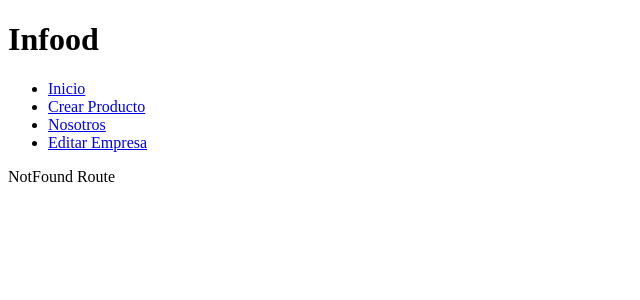
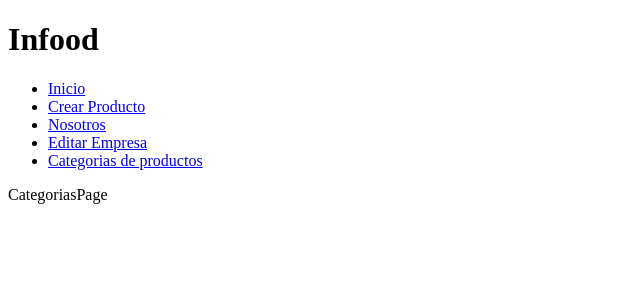
Before and after one commit to Rest02/Blog-MERN, a React (Vite) app in the folder client/: page /categorias in a window 1280 px wide. Shown: the top 300 px of the page, without its empty margins (0-640 px from the left). Built offline with nearby package versions, Linux system fonts and the light colour scheme; the HTML template or start-up script is replaced by a standard one.

Commit message:
0.4.9 Page de categorias

```diff
--- a/client/src/App.jsx
+++ b/client/src/App.jsx
@@ -5,8 +5,9 @@ import ProductForm from "./pages/ProductForm";
 import NotFound from "./pages/NotFound";
 import NavBar from "./components/NavBar";
 import Nosotros from "./pages/Nosotros";
-import EditEmpresa from './pages/EditEmpresa'
-import { InfoodContextProvider } from './Context/Context'
+import EditEmpresa from "./pages/EditEmpresa";
+import { InfoodContextProvider } from "./Context/Context";
+import CategoriasPage from "./pages/CategoriasPage";
 
 function App() {
   return (
@@ -16,9 +17,10 @@ function App() {
       <Routes>
         <Route path="/" element={<ProductsList />}></Route>
         <Route path="/newProduct" element={<ProductForm />}></Route>
-        <Route path="/editProduct/:id" element={<ProductForm/>}></Route>
-        <Route path="/nosotros" element={<Nosotros/>}></Route>
-        <Route path="/editEmpresa/:id" element={<EditEmpresa/>}></Route>
+        <Route path="/editProduct/:id" element={<ProductForm />}></Route>
+        <Route path="/nosotros" element={<Nosotros />}></Route>
+        <Route path="/editEmpresa/:id" element={<EditEmpresa />}></Route>
+        <Route path="/categorias" element={<CategoriasPage />}></Route>
         <Route path="*" element={<NotFound></NotFound>}></Route>
       </Routes>
     </InfoodContextProvider>
--- a/client/src/components/NavBar.jsx
+++ b/client/src/components/NavBar.jsx
@@ -19,6 +19,9 @@ function NavBar() {
         <li>
           <Link to="/editEmpresa">Editar Empresa</Link>
         </li>
+        <li>
+          <Link to="/categorias">Categorias de productos</Link>
+        </li>
       </ul>
     </div>
   );
--- /dev/null
+++ b/client/src/pages/CategoriasPage.jsx
@@ -0,0 +1,9 @@
+import React from 'react'
+
+function CategoriasPage() {
+  return (
+    <div>CategoriasPage</div>
+  )
+}
+
+export default CategoriasPage
```
